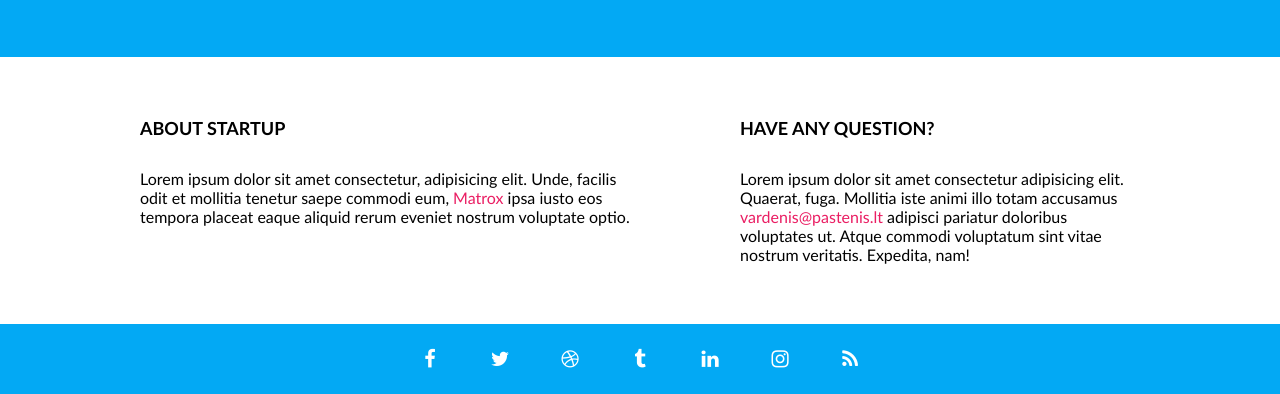
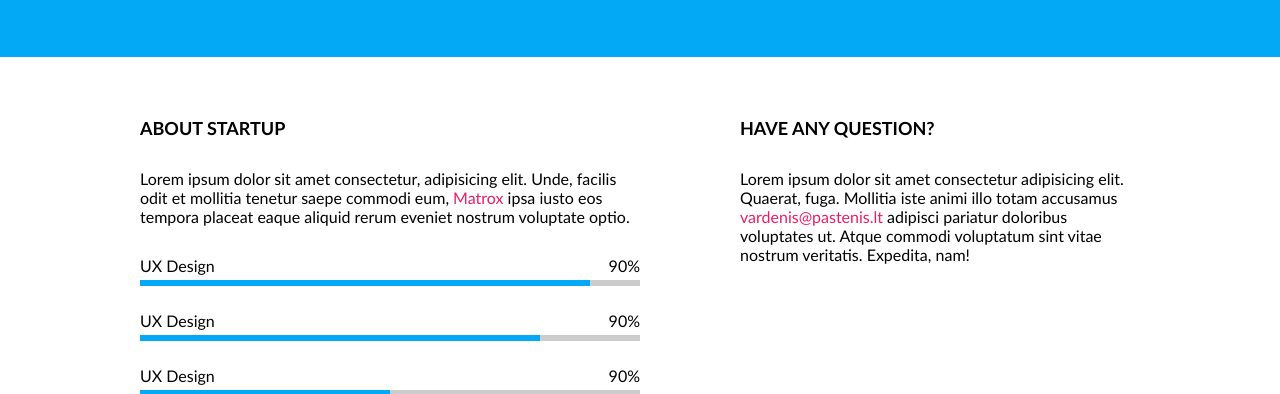
Before and after one commit to airidasju/04-coming-soon, a website: page index.html in a window 1280 px wide. Shown: the part 406-800 px from the top of the page. Drawn offline with Linux system fonts and the light colour scheme.

Commit message:
progress bar

```diff
--- /dev/null
+++ b/css/components/progress-bar.css
@@ -0,0 +1,38 @@
+.progress-bar-list {
+    display: flex;
+    flex-direction: column;
+    gap: 25px;
+}
+.progress-bar-list > .progress-bar {
+    display: flex;
+    flex-direction: column;
+    gap: 5px;
+}
+.progress-bar-list > .progress-bar > .top {
+    display: flex;
+    justify-content: space-between;
+}
+.progress-bar-list .top > .label {
+}
+.progress-bar-list .top > .value {
+}
+.progress-bar-list > .progress-bar > .progress {
+    height: 6px;
+    background-color: #ccc;
+}
+.progress-bar-list .progress > .bar {
+    height: 100%;
+    background-color: var(--main-color);
+}
+.progress-bar-list .progress > .bar-1 {
+    width: 90%;
+}
+.progress-bar-list .progress > .bar-2 {
+    width: 80%;
+}
+.progress-bar-list .progress > .bar-3 {
+    width: 50%;
+}
+.progress-bar-list .progress > .bar-4 {
+    width: 10%;
+}
--- a/index.html
+++ b/index.html
@@ -35,6 +35,7 @@
     <link rel="stylesheet" href="./css/pages/home.css" />
     <link rel="stylesheet" href="./css/3rd-party/font-awesome.min.css" />
     <link rel="stylesheet" href="./css/components/clock.css">
+    <link rel="stylesheet" href="./css/components/progress-bar.css">
     <title>Coming Soon</title>
   </head>
   <body>
@@ -77,6 +78,41 @@
             <a href="#">Matrox</a> ipsa iusto eos tempora placeat eaque aliquid
             rerum eveniet nostrum voluptate optio.
           </p>
+          <div class="progress-bar-list">
+            <div class="progress-bar">
+              <div class="top">
+                <div class="label">UX Design</div>
+                <div class="value">90%</div>
+              </div>
+              <div class="progress">
+                <div class="bar bar-1">
+
+                </div>
+              </div>
+            </div>
+              <div class="progress-bar">
+                <div class="top">
+                  <div class="label">UX Design</div>
+                  <div class="value">90%</div>
+                </div>
+                <div class="progress">
+                  <div class="bar bar-2">
+
+                  </div>
+                </div>
+              </div>
+                <div class="progress-bar">
+                  <div class="top">
+                    <div class="label">UX Design</div>
+                    <div class="value">90%</div>
+                  </div>
+                  <div class="progress">
+                    <div class="bar bar-3">
+
+                    </div>
+                  </div>
+            </div>
+          </div>
         </div>
         <div class="column right">
           <h2 class="section-title">Have any question?</h2>
```
